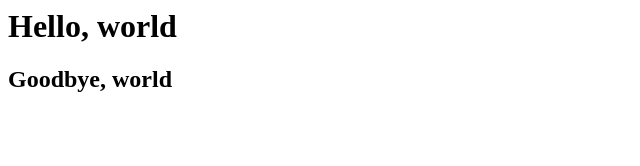
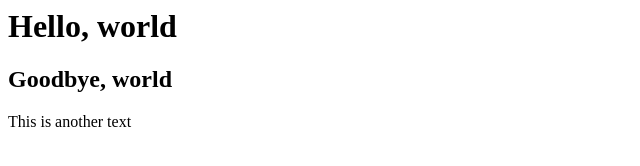
Before and after one commit to vicamo69/webdefun, a plain HTML site: page index.html in a window 1280 px wide. Shown: the whole page, without its empty margins (0-640 px from the left). Drawn offline with Linux system fonts and the light colour scheme.

Commit message:
paragraph
paragraph tag

```diff
--- a/index.html
+++ b/index.html
@@ -1,2 +1,3 @@
 <h1>Hello, world</h1>
 <h2>Goodbye, world</h2>
+<p>This is another text</p>
```
